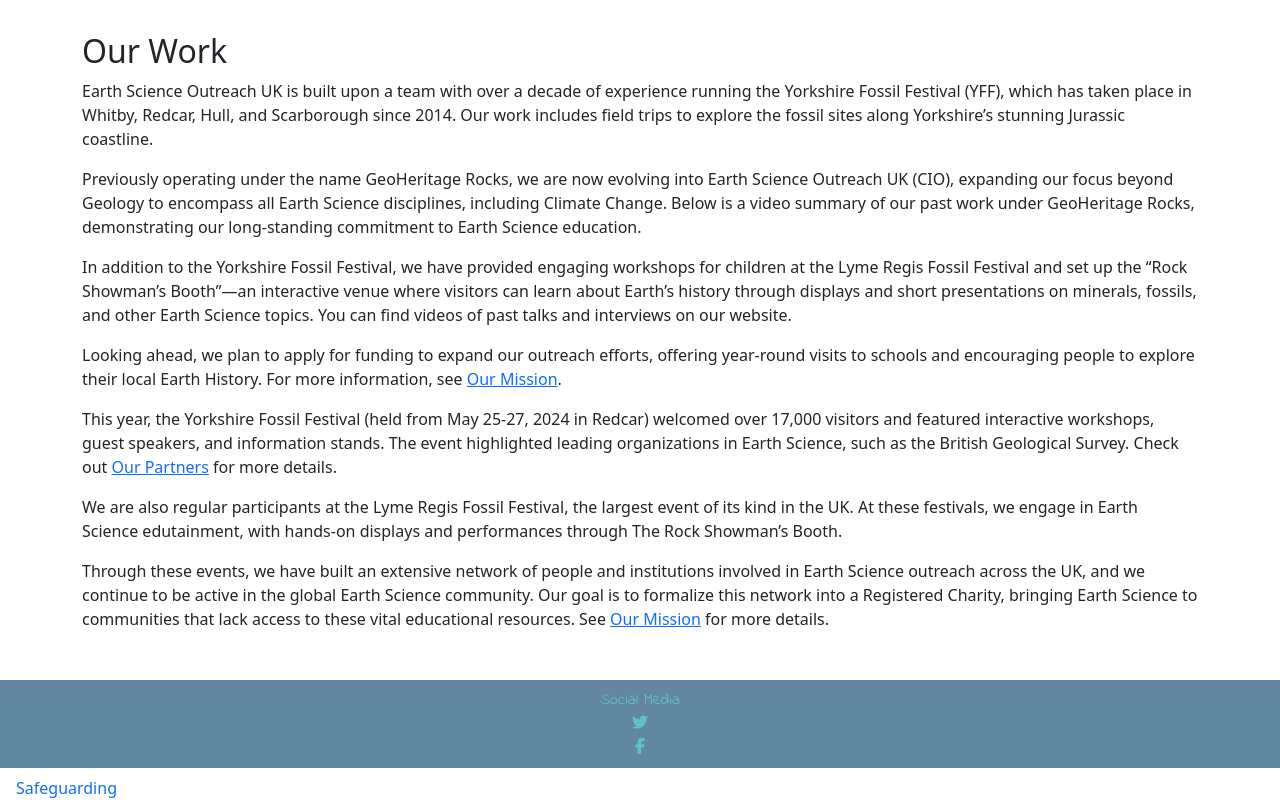
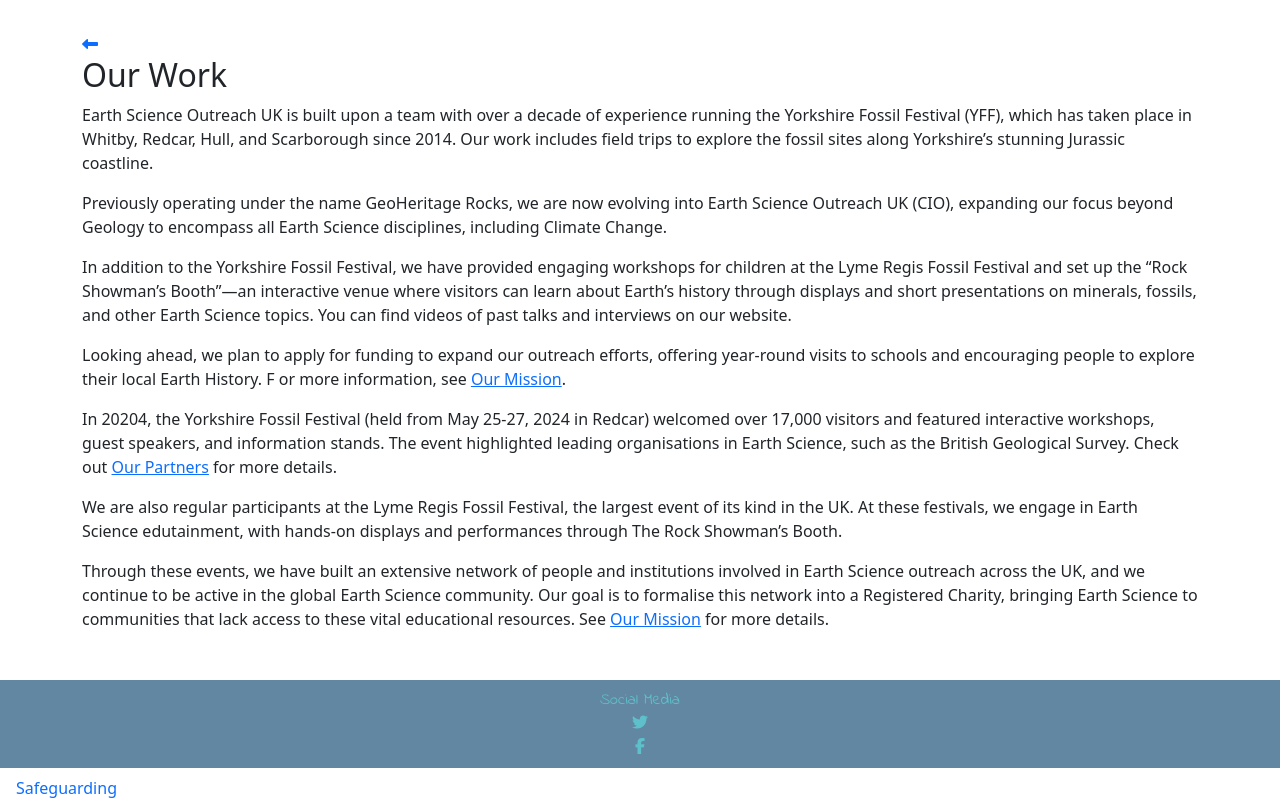
Before and after one commit to HollyT85/ESO2, a Django app: page /mission/work/ in a window 1280 px wide. Shown: the part 107-915 px from the top of the page. Run offline with Django 5.2, Linux system fonts and the light colour scheme; some libraries are stand-ins or nearby versions.

Commit message:
added back arrow

```diff
--- a/mission/templates/mission/gallery.html
+++ b/mission/templates/mission/gallery.html
@@ -3,6 +3,7 @@
 
 {% block content %}
 <div class="container">
+    <a href = "{% url 'mission:plan' %}"><i class="fa-solid fa-left-long"></i></a>
 <h3>Gallery</h3>
 
 
--- a/mission/templates/mission/mission.html
+++ b/mission/templates/mission/mission.html
@@ -2,6 +2,7 @@
 
 {% block content %}
 <div class="container">
+    <a href = "{% url 'mission:plan' %}"><i class="fa-solid fa-left-long"></i></a>
     <h2>Our Mission</h2>
    <p>Founded as a registered UK charity (CIO) in April 2025, we exist to make Earth Science accessible
     to everyone.</p>
--- a/mission/templates/mission/work.html
+++ b/mission/templates/mission/work.html
@@ -2,20 +2,42 @@
 
 {% block content %}
 <div class="container">
+    <a href = "{% url 'mission:plan' %}"><i class="fa-solid fa-left-long"></i></a>
+
     <h2>Our Work</h2>
-   <p>Earth Science Outreach UK is built upon a team with over a decade of experience running the Yorkshire Fossil Festival (YFF), which has taken place in Whitby, Redcar, Hull, and Scarborough since 2014. Our work includes field trips to explore the fossil sites along Yorkshire’s stunning Jurassic coastline.</p>
+   <p>Earth Science Outreach UK is built upon a team with over a decade of experience running the
+    Yorkshire Fossil Festival (YFF), which has taken place in Whitby, Redcar, Hull, and Scarborough
+    since 2014. Our work includes field trips to explore the fossil sites along Yorkshire’s stunning
+    Jurassic coastline.</p>
 
-        <p>Previously operating under the name GeoHeritage Rocks, we are now evolving into Earth Science Outreach UK (CIO), expanding our focus beyond Geology to encompass all Earth Science disciplines, including Climate Change. Below is a video summary of our past work under GeoHeritage Rocks, demonstrating our long-standing commitment to Earth Science education.</p>
+        <p>Previously operating under the name GeoHeritage Rocks, we are now evolving into Earth Science
+            Outreach UK (CIO), expanding our focus beyond Geology to encompass all Earth Science
+            disciplines, including Climate Change.</p>
 
-        <p>In addition to the Yorkshire Fossil Festival, we have provided engaging workshops for children at the Lyme Regis Fossil Festival and set up the “Rock Showman’s Booth”—an interactive venue where visitors can learn about Earth’s history through displays and short presentations on minerals, fossils, and other Earth Science topics. You can find videos of past talks and interviews on our website.</p>
+        <p>In addition to the Yorkshire Fossil Festival, we have provided engaging workshops for children
+             at the Lyme Regis Fossil Festival and set up the “Rock Showman’s Booth”—an interactive venue
+              where visitors can learn about Earth’s history through displays and short presentations on
+               minerals, fossils, and other Earth Science topics. You can find videos of past talks and
+                interviews on our website.</p>
 
-        <p>Looking ahead, we plan to apply for funding to expand our outreach efforts, offering year-round visits to schools and encouraging people to explore their local Earth History. For more information, see <a href="#mission">Our Mission</a>.</p>
+        <p>Looking ahead, we plan to apply for funding to expand our outreach efforts, offering
+            year-round visits to schools and encouraging people to explore their local Earth History. F
+            or more information, see <a href = "{% url 'mission:mission' %}">Our Mission</a>.</p>
 
-        <p>This year, the Yorkshire Fossil Festival (held from May 25-27, 2024 in Redcar) welcomed over 17,000 visitors and featured interactive workshops, guest speakers, and information stands. The event highlighted leading organizations in Earth Science, such as the British Geological Survey. Check out <a href="#partners">Our Partners</a> for more details.</p>
+        <p>In 20204, the Yorkshire Fossil Festival (held from May 25-27, 2024 in Redcar) welcomed over
+             17,000 visitors and featured interactive workshops, guest speakers, and information stands.
+             The event highlighted leading organisations in Earth Science, such as the British Geological
+             Survey. Check out <a href="{% url 'partners:partners' %}">Our Partners</a> for more details.</p>
 
-        <p>We are also regular participants at the Lyme Regis Fossil Festival, the largest event of its kind in the UK. At these festivals, we engage in Earth Science edutainment, with hands-on displays and performances through The Rock Showman’s Booth.</p>
+        <p>We are also regular participants at the Lyme Regis Fossil Festival, the largest event of
+            its kind in the UK. At these festivals, we engage in Earth Science edutainment, with
+             hands-on displays and performances through The Rock Showman’s Booth.</p>
 
-        <p>Through these events, we have built an extensive network of people and institutions involved in Earth Science outreach across the UK, and we continue to be active in the global Earth Science community. Our goal is to formalize this network into a Registered Charity, bringing Earth Science to communities that lack access to these vital educational resources. See <a href="#mission">Our Mission</a> for more details.</p>
+        <p>Through these events, we have built an extensive network of people and institutions
+            involved in Earth Science outreach across the UK, and we continue to be active in the
+            global Earth Science community. Our goal is to formalise this network into a Registered
+            Charity, bringing Earth Science to communities that lack access to these vital educational
+            resources. See <a href="{% url 'mission:mission' %}">Our Mission</a> for more details.</p>
 
 
 
--- a/partners/templates/partners/patrons.html
+++ b/partners/templates/partners/patrons.html
@@ -3,6 +3,7 @@
 
 {% block content %}
 <div class="container">
+    <a href = "{% url 'partners:partners' %}"><i class="fa-solid fa-left-long"></i></a>
 <h3>Patrons</h3>
         <img src="{% static 'media/images/patron/chris-jackson-768x432.jpg' %}"
             alt="Professor Chris Jackson" class="img-fluid mb-3"/>
--- a/partners/templates/partners/selectedpartners.html
+++ b/partners/templates/partners/selectedpartners.html
@@ -3,7 +3,8 @@
 
 {% block content %}
 <div class="container">
-< <h3>Selected Partners</h3>
+    <a href = "{% url 'partners:partners' %}"><i class="fa-solid fa-left-long"></i></a>
+ <h3>Selected Partners</h3>
         <p>
             <a href="https://www.bgs.ac.uk/" target="_blank">The British Geological Survey </a>have sent volunteer
              experts to provide interactive education activities for kids and adults. Including a giant
--- a/partners/templates/partners/significantpartners.html
+++ b/partners/templates/partners/significantpartners.html
@@ -3,6 +3,7 @@
 
 {% block content %}
 <div class="container">
+    <a href = "{% url 'partners:partners' %}"><i class="fa-solid fa-left-long"></i></a>
     <h3>Significant Partners </h2>
     <img src="{% static 'media/images/patron/partners.jpg' %}"
         alt="Partner Image" class="img-fluid mb-3"/>
```
